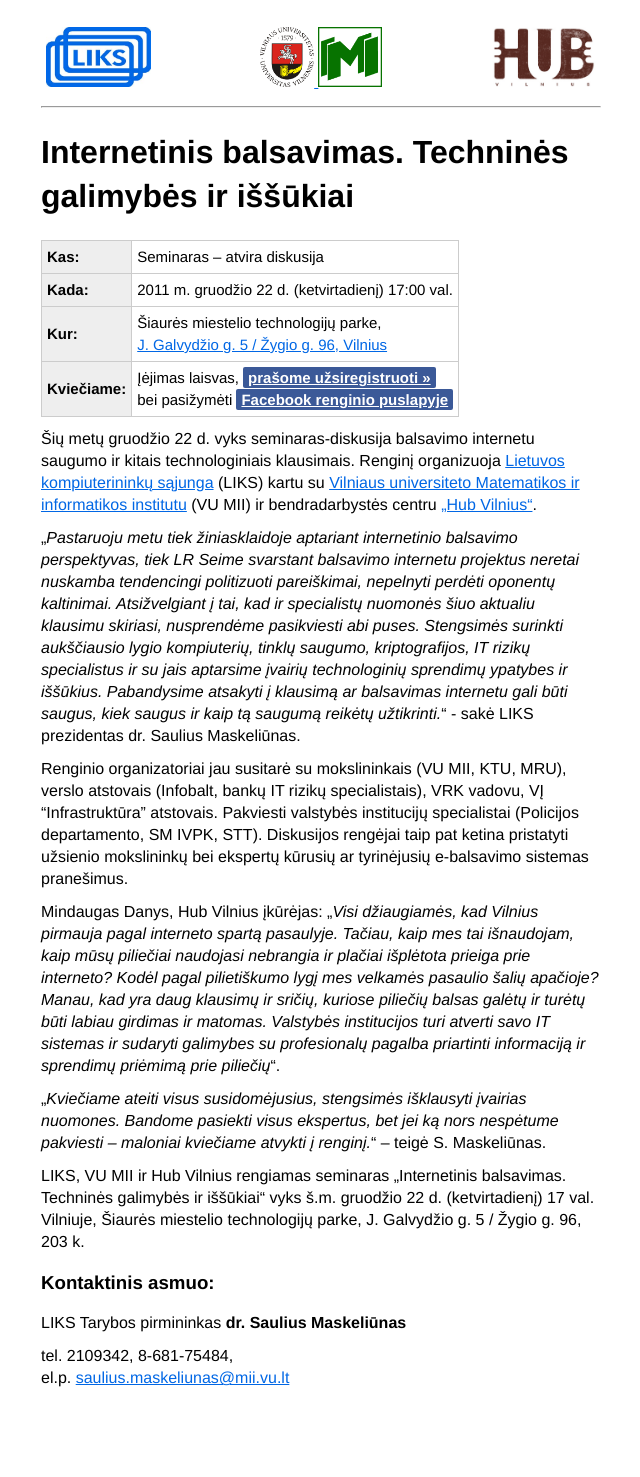
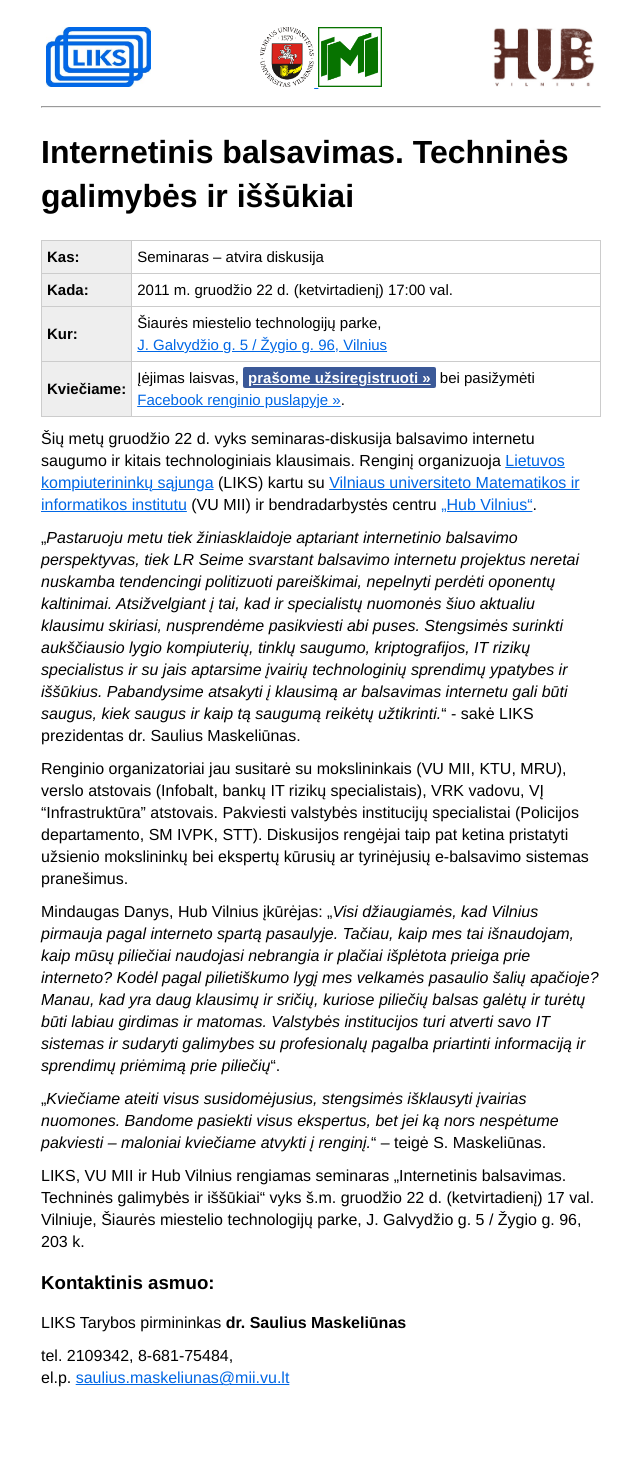
Before and after one commit to emilis/ebalsavimas.liks.lt, a Jekyll site: the page built from index.md, in a window 1280 px wide. Shown: the whole page, without its empty margins (319-959 px from the left). Built offline with Jekyll 4.4.1, drawn with Linux system fonts in a browser that asks for light colours.

Commit message:
Fixed invitation link styles.

```diff
--- a/index.md
+++ b/index.md
@@ -8,8 +8,8 @@ layout: main
 <tr><td>Kada:</td><td>2011 m. gruodžio 22 d. (ketvirtadienį) 17:00 val.</td></tr>
 <tr><td>Kur:</td><td>Šiaurės miestelio technologijų parke,<br>
                     <a href="http://maps.google.com/maps?f=q&source=embed&hl=en&geocode=&q=Galvyd%C5%BEio+g.+5,+Vilnius&aq=&sll=37.0625,-95.677068&sspn=31.701751,56.513672&ie=UTF8&hq=&hnear=5+J.+Galvyd%C5%BEio+gatv%C4%97,+%C5%BDirm%C5%ABnai,+Vilnius,+Vilniaus+Apskritis+08009,+Lithuania&z=14&ll=54.711076,25.294217">J. Galvydžio g. 5 / Žygio g. 96, Vilnius</a></td></tr>
-<tr><td>Kviečiame:</td><td>Įėjimas laisvas, <a href="https://docs.google.com/spreadsheet/viewform?formkey=dHNrZUpoQTlWMDhqb0JUVVptbUhoWlE6MQ" class="important">prašome užsiregistruoti &raquo;</a>  <br />
-bei pasižymėti <a href="https://www.facebook.com/events/230749130332297/" class="important">Facebook renginio puslapyje </a></td></tr>
+<tr><td>Kviečiame:</td><td>Įėjimas laisvas, <a href="https://docs.google.com/spreadsheet/viewform?formkey=dHNrZUpoQTlWMDhqb0JUVVptbUhoWlE6MQ" class="important">prašome užsiregistruoti &raquo;</a>
+bei pasižymėti <a href="https://www.facebook.com/events/230749130332297/">Facebook renginio puslapyje &raquo;</a>.</td></tr>
 </tbody></table>
 
 Šių metų gruodžio 22 d. vyks seminaras-diskusija balsavimo internetu saugumo ir kitais technologiniais klausimais. Renginį organizuoja [Lietuvos kompiuterininkų sąjunga](http://www.liks.lt/) (LIKS) kartu su [Vilniaus universiteto Matematikos ir informatikos institutu](http://www.mii.vu.lt/) (VU MII) ir bendradarbystės centru [„Hub Vilnius“](http://www.hubvilnius.lt/).
```
